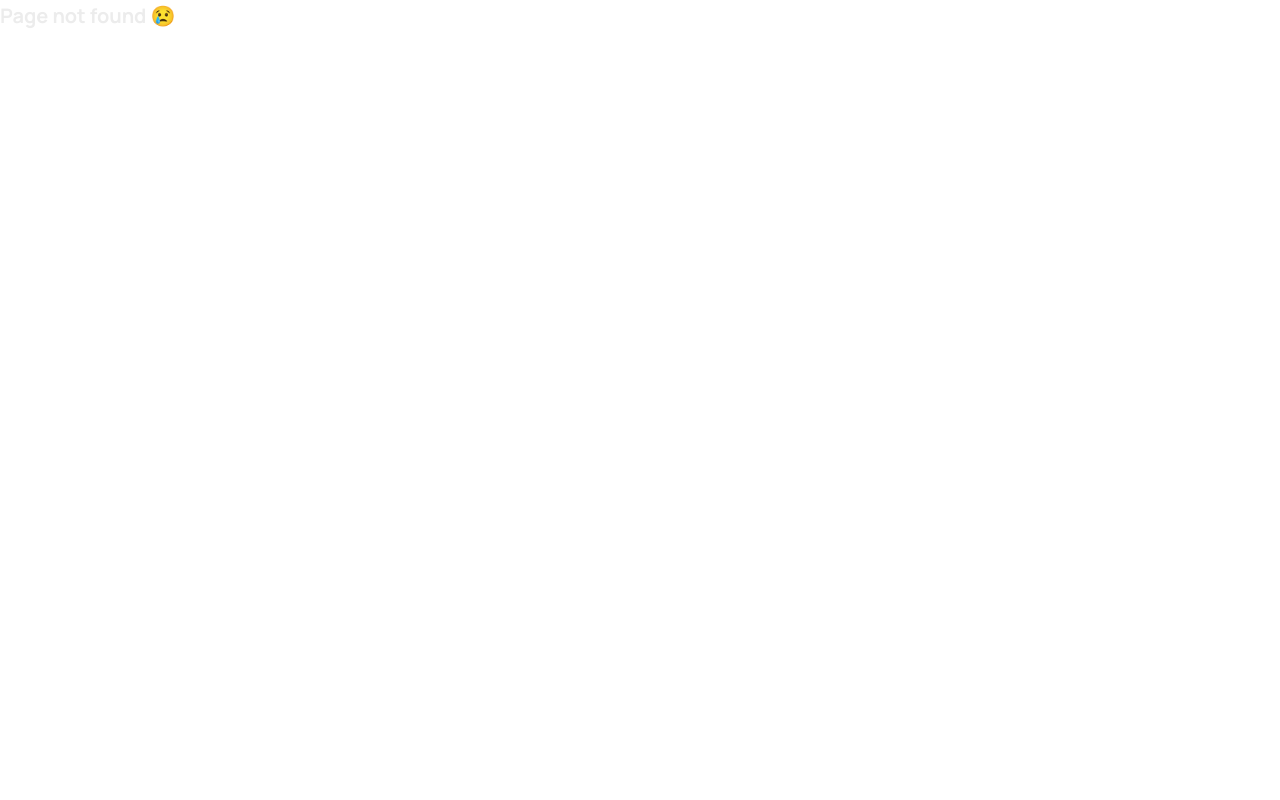
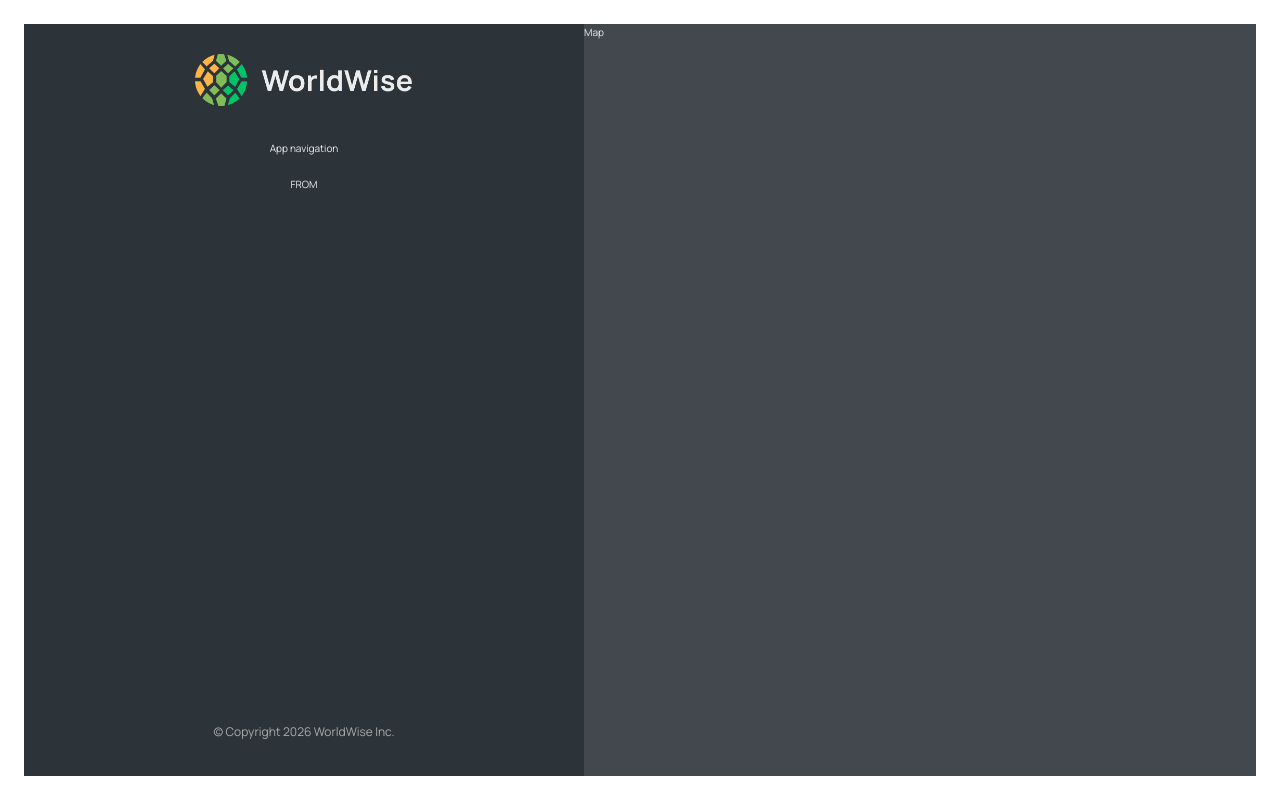
Before and after one commit to nikoletta17/WorldWise-SPA, a React (Vite) app: page /app/form in a window 1280 px wide. Before the commit this address had no page. Built offline with nearby package versions, Linux system fonts and the light colour scheme.

Commit message:
Added nested and index routes

```diff
--- a/src/App.jsx
+++ b/src/App.jsx
@@ -10,11 +10,16 @@
   return (
     <BrowserRouter>
       <Routes>
-        <Route path="/" element={<Homepage />} />
+        <Route index element={<Homepage />} />
         <Route path="product" element={<Product />} />
         <Route path="pricing" element={<Pricing />} />
         <Route path="login" element={<Login />} />
-        <Route path="app" element={<AppLayout />} />
+        <Route path="app" element={<AppLayout />}>
+          <Route index element={<p>LIST!!!</p>} />
+          <Route path="cities" element={<p>List of CITIES</p>} />
+          <Route path="countries" element={<p>List of COUNTRIES</p>} />
+          <Route path="form" element={<p>FROM</p>} />
+        </Route>
         <Route path="*" element={<PageNotFound />} />
       </Routes>
     </BrowserRouter>
--- a/src/components/Sidebar.jsx
+++ b/src/components/Sidebar.jsx
@@ -1,3 +1,4 @@
+import { Outlet } from "react-router-dom";
 import AppNav from "./AppNav";
 import Logo from "./Logo";
 import styles from "./Sidebar.module.css";
@@ -7,7 +8,9 @@
     <div className={styles.sidebar}>
       <Logo />
       <AppNav />
-      <p>List of cities</p>
+
+      <Outlet />
+
       <footer className={styles.footer}>
         <p className={styles.copyright}>
           &copy; Copyright {new Date().getFullYear()} WorldWise Inc.
```
Also changed, not shown: src/components/CityList.jsx (added).
